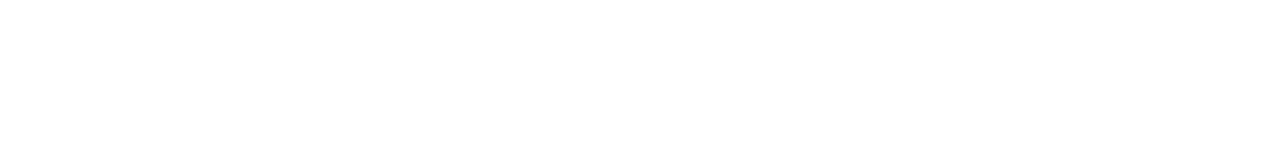
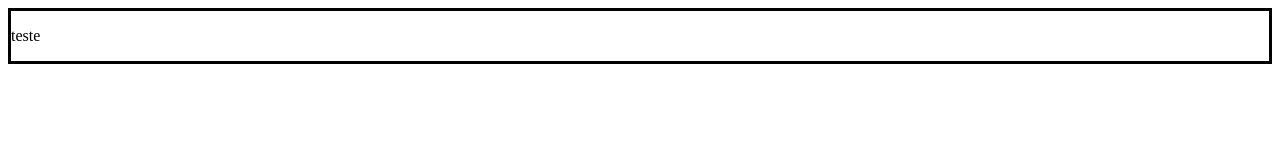
Before and after one commit to lisimachado/wordle, a plain HTML site: page index.html in a window 1280 px wide. Drawn offline with Linux system fonts and the light colour scheme.

Commit message:
Adiciona as primeiras propriedades

```diff
--- a/css/style.css
+++ b/css/style.css
@@ -0,0 +1,8 @@
+.quadrado {
+	border-color: black;
+	border-style: solid;
+}
+
+.wordle {
+
+}
--- a/index.html
+++ b/index.html
@@ -9,5 +9,10 @@
 </head>
 <body>
 
+	<div class="wordle">
+		<div class="quadrado">
+			<p>teste</p>
+	</div>
+		</div>
 </body>
 </html>
```
